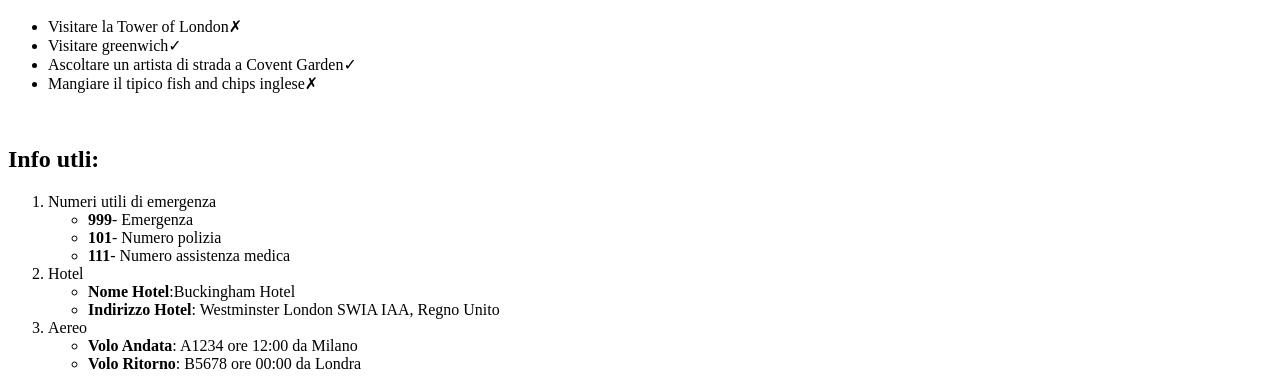
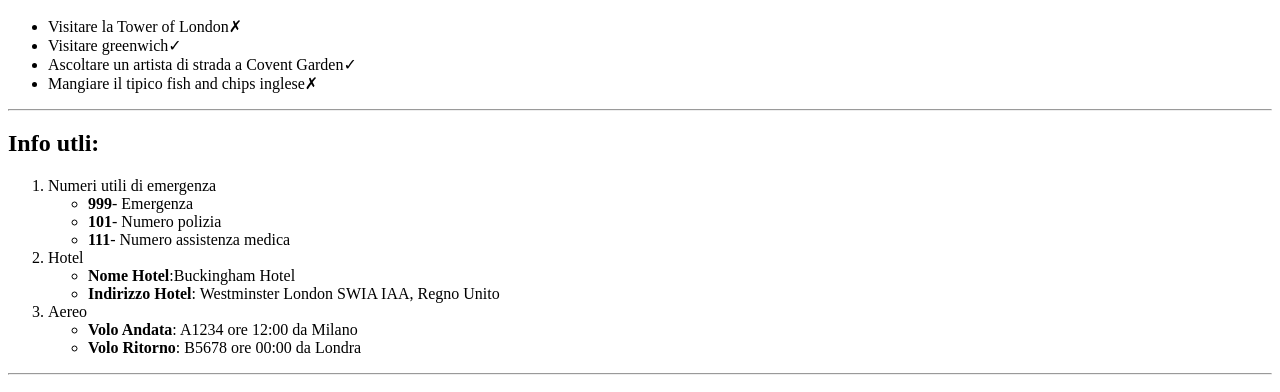
Before and after one commit to StefDev1801/html-london-trip, a plain HTML site: page index.html in a window 1280 px wide. Shown: the part 933-1325 px from the top of the page. Drawn offline with Linux system fonts and the light colour scheme.

Commit message:
Change br to hr

```diff
--- a/index.html
+++ b/index.html
@@ -71,7 +71,7 @@
             </ul>
         </section>
 
-        <br>
+        <hr>
 
         <section>
             <h2>Info utli:</h2>
@@ -98,7 +98,7 @@
             </ol>
         </section>
 
-        <br>
+        <hr>
 
         <section>
             <h2>Le foto</h2>
```
